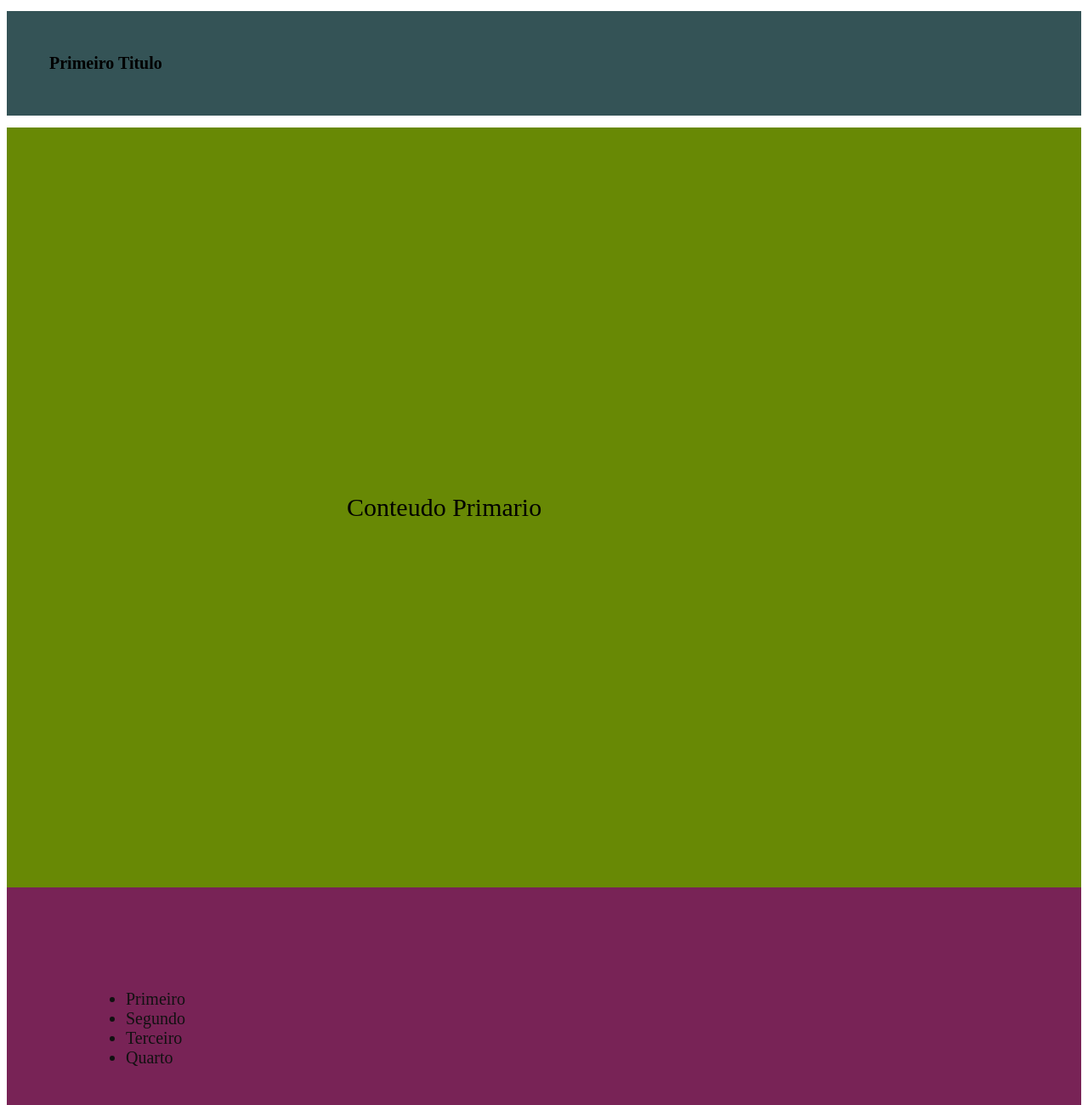
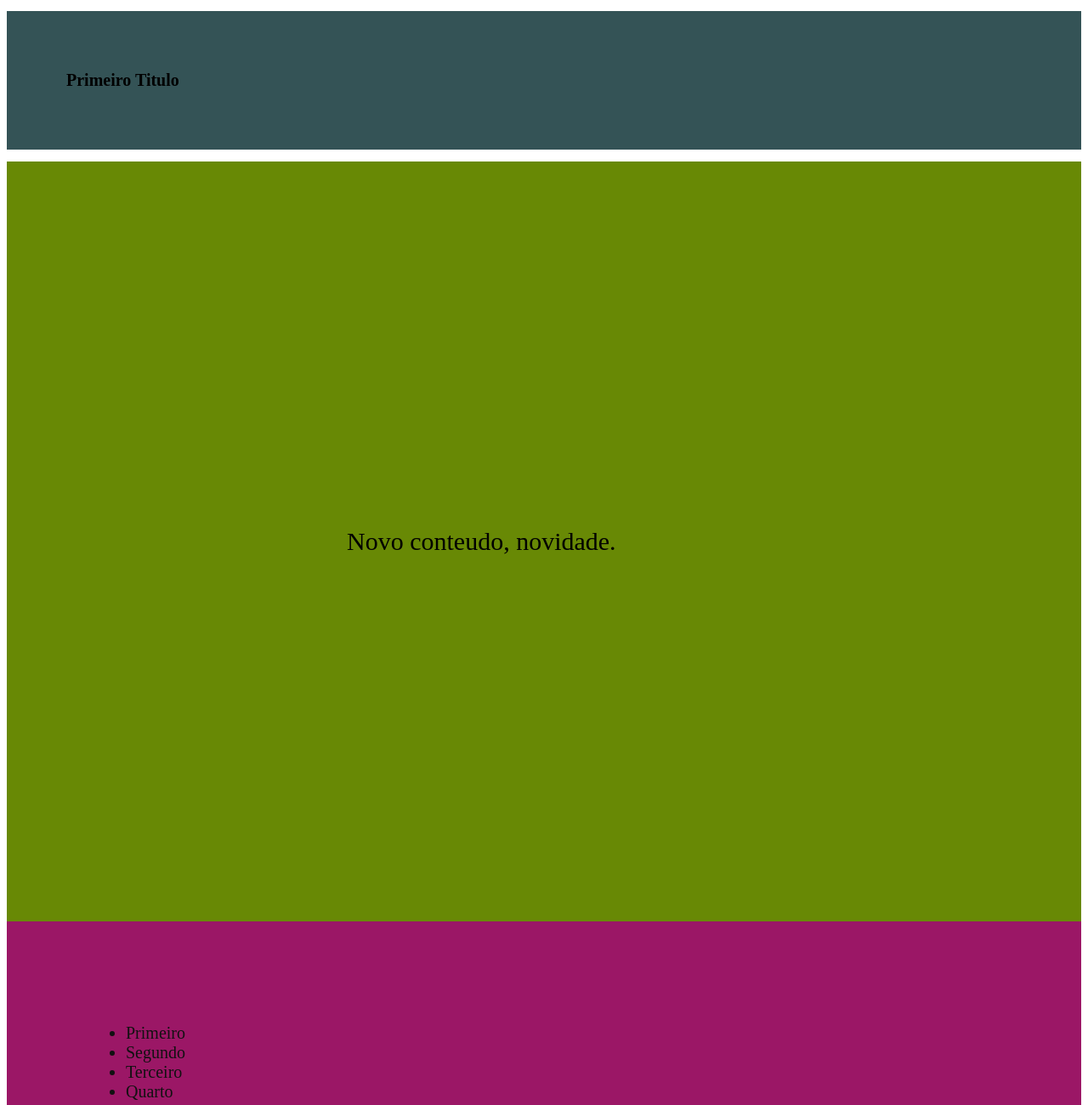
Before and after one commit to DanielDav1/teste1, a plain HTML site: page index.html in a window 1280 px wide. Shown: the top 1300 px of the page at 85% size. Drawn offline with Linux system fonts and the light colour scheme.

Commit message:
Novas Mudanças

```diff
--- a/index.html
+++ b/index.html
@@ -13,7 +13,7 @@
     </header>
 <body>
     <div class="content">
-        <p>Conteudo Primario</p>
+        <p>Novo conteudo, novidade.</p>
     </div>
 </body>
 <footer>
--- a/style.css
+++ b/style.css
@@ -5,7 +5,7 @@
 }
 
 .titulo1 {
-    padding: 50px;
+    padding: 70px;
     font-size: 20px;
     background-color: #345356;
 }
@@ -16,7 +16,7 @@
 }
 .rodape {
     padding: 100px;
-    background-color: #782356;
+    background-color: #9b1766;
     font-size: 20px;
 }
 ul {
```
